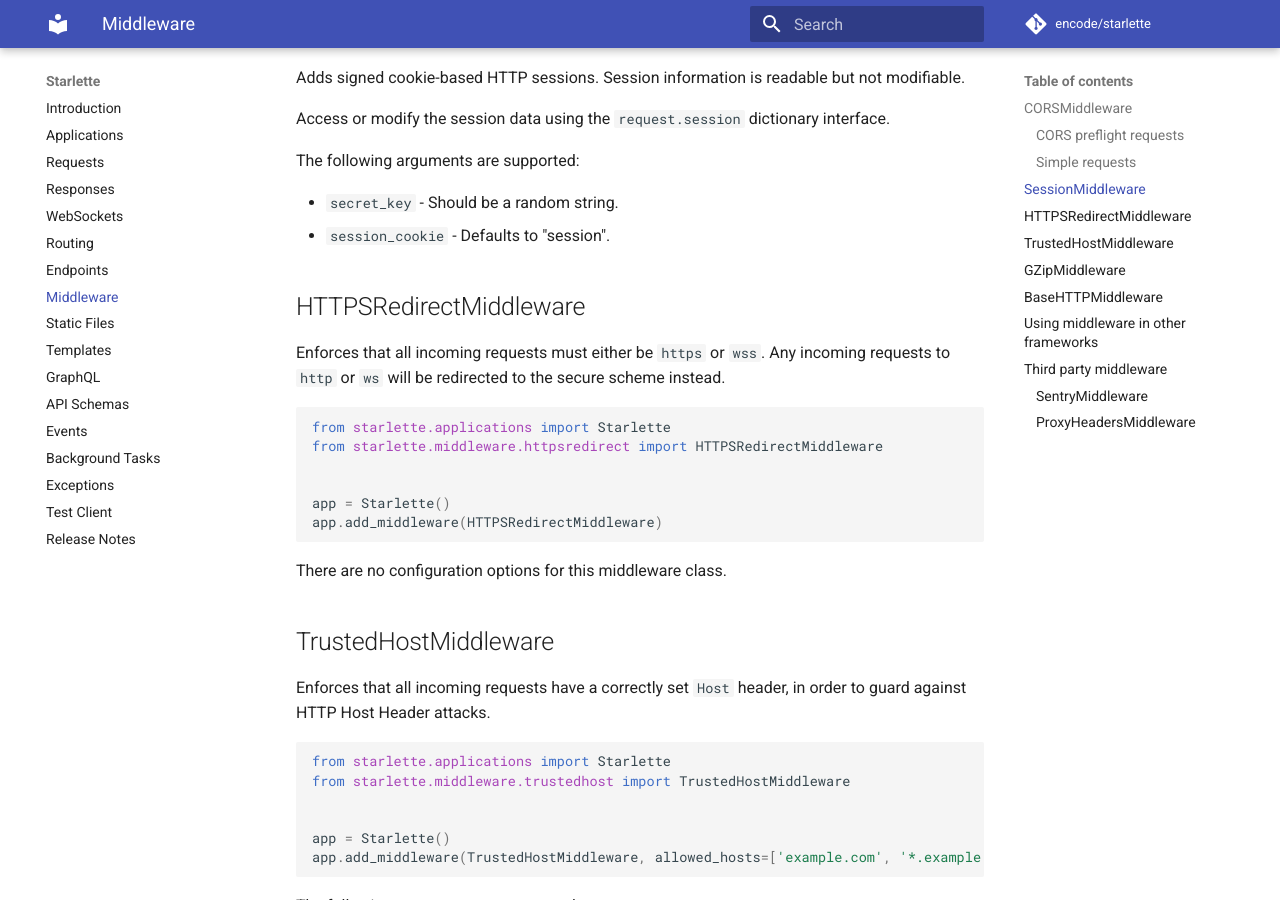
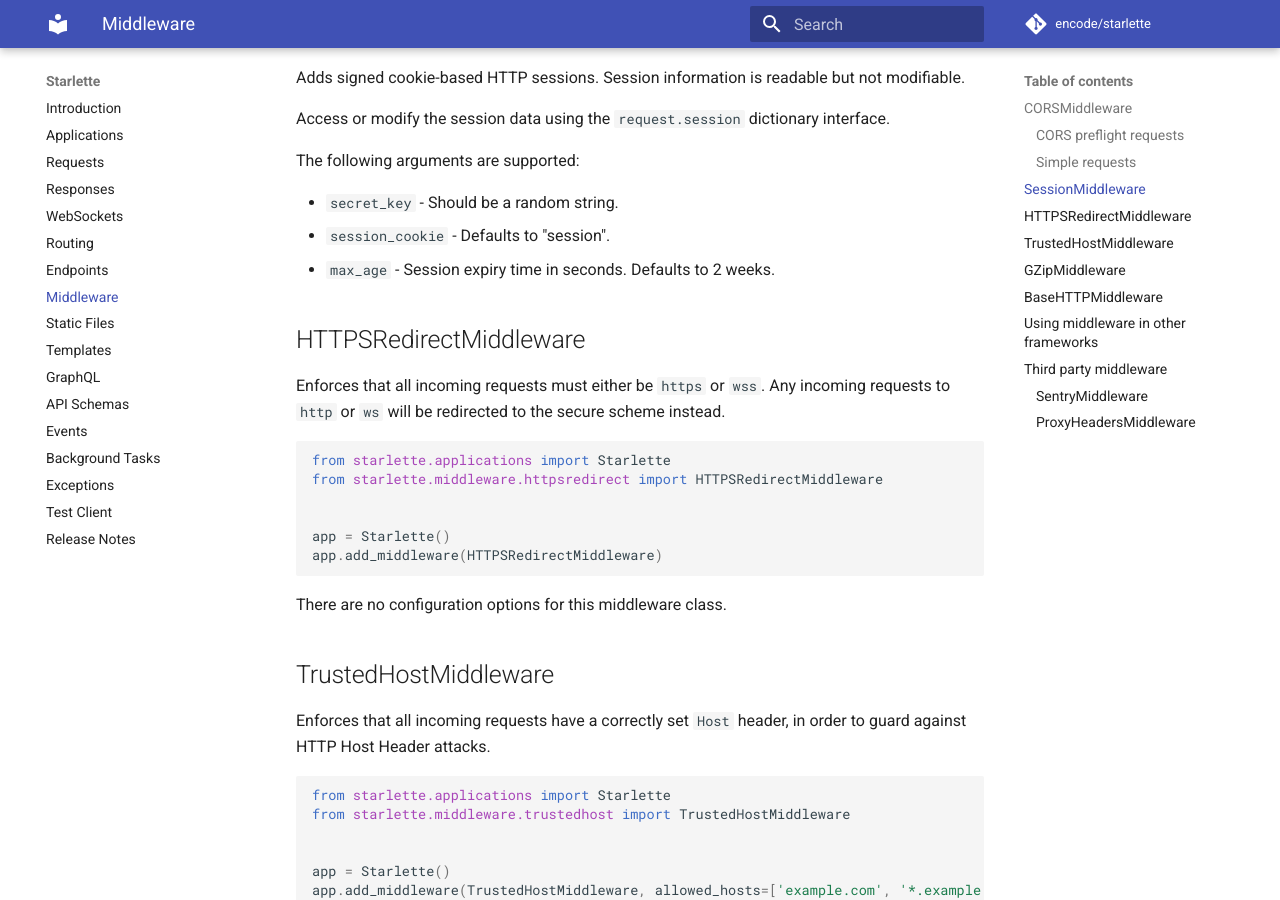
Before and after one commit to hidraco/starlette, an MkDocs documentation site: the page built from docs/middleware.md, in a window 1280 px wide and 900 px high, scrolled down 2023 px. Built offline with MkDocs 1.6.1 and Material for MkDocs 9.7.7, drawn with Linux system fonts in a browser that asks for light colours; comment, search, counter and statistics services are not loaded.

Commit message:
Add SessionMiddleware's max_age to docs

```diff
--- a/docs/middleware.md
+++ b/docs/middleware.md
@@ -81,6 +81,7 @@ The following arguments are supported:
 
 * `secret_key` - Should be a random string.
 * `session_cookie` - Defaults to "session".
+* `max_age` - Session expiry time in seconds. Defaults to 2 weeks.
 
 ## HTTPSRedirectMiddleware
 
```
